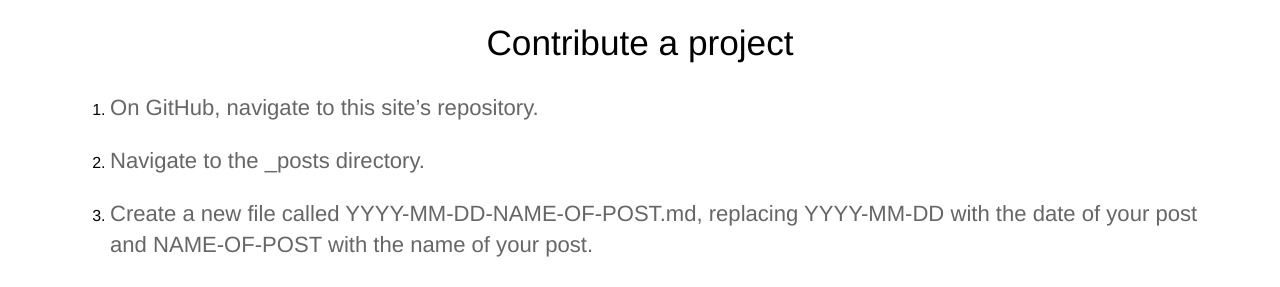
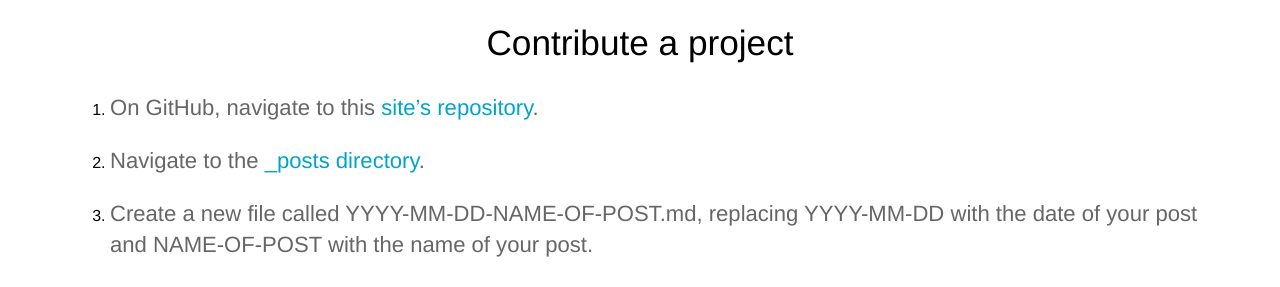
Before and after one commit to Bitcoin-InnovationHub/home, a Jekyll site: the page built from ressources.md, in a window 1280 px wide. Shown: the part 387-674 px from the top of the page. Built offline with Jekyll 4.4.1, drawn with Linux system fonts in a browser that asks for light colours; part of the change alters nothing that is shown.

```diff
--- a/ressources.md
+++ b/ressources.md
@@ -15,9 +15,9 @@ You have to create your own GitHub repository for each individual project. Other
 
 ## Contribute a project
 
-1. On GitHub, navigate to this site's repository.
+1. On GitHub, navigate to this [site's repository](https://github.com/Bitcoin-InnovationHub/home).
 
-2. Navigate to the _posts directory.
+2. Navigate to the [_posts directory](https://github.com/Bitcoin-InnovationHub/home/tree/main/_posts).
 
 3. Create a new file called YYYY-MM-DD-NAME-OF-POST.md, replacing YYYY-MM-DD with the date of your post and NAME-OF-POST with the name of your post.
 
```
